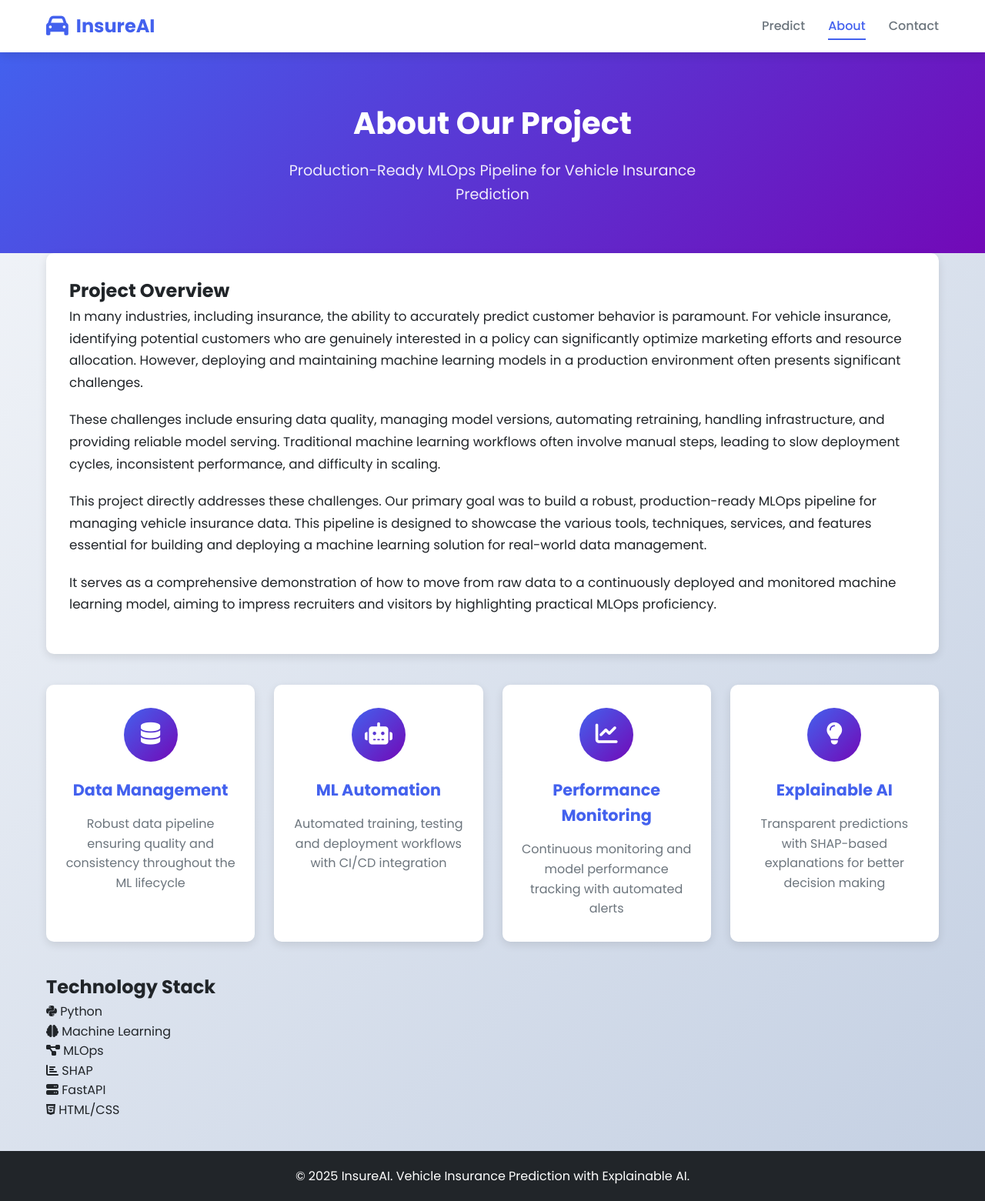
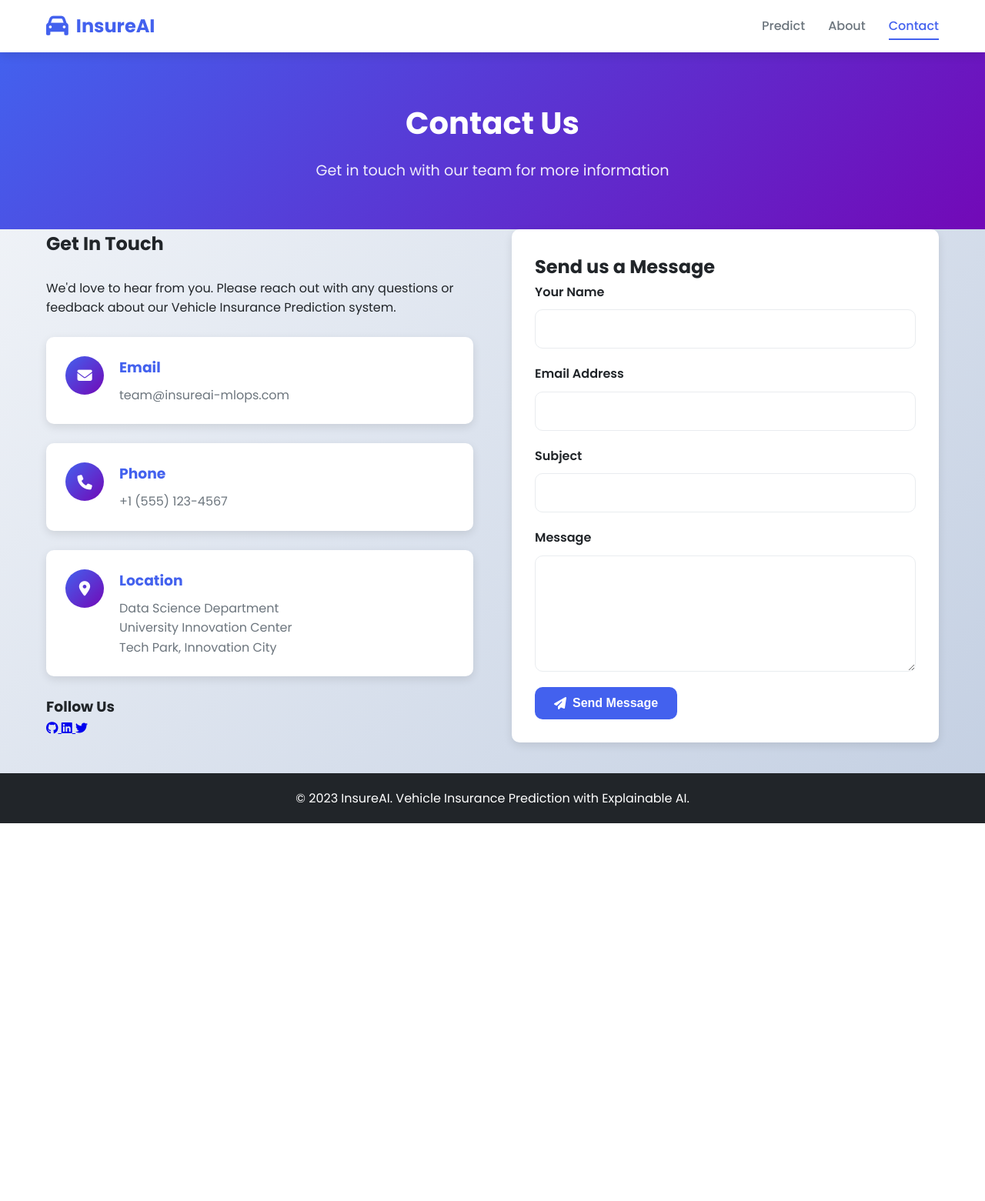
Before and after one commit to kaushikmc/Project-Vehicle, a FastAPI app: page /contact in a window 1280 px wide. Shown: the whole page at 77% size. After the commit the page ends 1070 px from the top, so only its background shows below. Run offline with FastAPI, Linux system fonts and the light colour scheme; parts of the project's set-up code (start-up, migrations or seed data) failed here and were passed over.

Commit message:
New final..

```diff
--- a/templates/contact.html
+++ b/templates/contact.html
@@ -3,7 +3,7 @@
 <head>
     <meta charset="UTF-8">
     <meta name="viewport" content="width=device-width, initial-scale=1.0">
-    <title>About | InsureAI - Vehicle Insurance Prediction</title>
+    <title>Contact | InsureAI - Vehicle Insurance Prediction</title>
     <link rel="stylesheet" href="/static/css/style.css">
     <link href="https://fonts.googleapis.com/css2?family=Poppins:wght@300;400;500;600;700&display=swap" rel="stylesheet">
     <link rel="stylesheet" href="https://cdnjs.cloudflare.com/ajax/libs/font-awesome/6.4.0/css/all.min.css">
@@ -18,8 +18,8 @@
             </div>
             <nav class="nav">
                 <a href="/" class="nav-link">Predict</a>
-                <a href="/about" class="nav-link active">About</a>
-                <a href="/contact" class="nav-link">Contact</a>
+                <a href="/about" class="nav-link">About</a>
+                <a href="/contact" class="nav-link active">Contact</a>
             </nav>
         </div>
     </header>
@@ -28,8 +28,8 @@
     <section class="hero">
         <div class="container">
             <div class="hero-content">
-                <h1>About Our Project</h1>
-                <p>Production-Ready MLOps Pipeline for Vehicle Insurance Prediction</p>
+                <h1>Contact Us</h1>
+                <p>Get in touch with our team for more information</p>
             </div>
         </div>
     </section>
@@ -37,82 +37,81 @@
     <!-- Main Content -->
     <main class="main">
         <div class="container">
-            <div class="about-content">
-                <div class="about-text">
-                    <h2>Project Overview</h2>
-                    <p>
-                        In many industries, including insurance, the ability to accurately predict customer behavior is paramount. For vehicle insurance, identifying potential customers who are genuinely interested in a policy can significantly optimize marketing efforts and resource allocation. However, deploying and maintaining machine learning models in a production environment often presents significant challenges.
-                    </p>
-                    <p>
-                        These challenges include ensuring data quality, managing model versions, automating retraining, handling infrastructure, and providing reliable model serving. Traditional machine learning workflows often involve manual steps, leading to slow deployment cycles, inconsistent performance, and difficulty in scaling.
-                    </p>
-                    <p>
-                        This project directly addresses these challenges. Our primary goal was to build a robust, production-ready MLOps pipeline for managing vehicle insurance data. This pipeline is designed to showcase the various tools, techniques, services, and features essential for building and deploying a machine learning solution for real-world data management.
-                    </p>
-                    <p>
-                        It serves as a comprehensive demonstration of how to move from raw data to a continuously deployed and monitored machine learning model, aiming to impress recruiters and visitors by highlighting practical MLOps proficiency.
-                    </p>
-                </div>
+            <div class="contact-content">
+                <div class="contact-info">
+                    <h2>Get In Touch</h2>
+                    <p>We'd love to hear from you. Please reach out with any questions or feedback about our Vehicle Insurance Prediction system.</p>
 
-                <div class="features-grid">
-                    <div class="feature-card">
-                        <div class="feature-icon">
-                            <i class="fas fa-database"></i>
+                    <div class="contact-item">
+                        <div class="contact-icon">
+                            <i class="fas fa-envelope"></i>
                         </div>
-                        <h3>Data Management</h3>
-                        <p>Robust data pipeline ensuring quality and consistency throughout the ML lifecycle</p>
+                        <div class="contact-details">
+                            <h3>Email</h3>
+                            <p>team@insureai-mlops.com</p>
+                        </div>
                     </div>
-                    <div class="feature-card">
-                        <div class="feature-icon">
-                            <i class="fas fa-robot"></i>
+
+                    <div class="contact-item">
+                        <div class="contact-icon">
+                            <i class="fas fa-phone"></i>
                         </div>
-                        <h3>ML Automation</h3>
-                        <p>Automated training, testing and deployment workflows with CI/CD integration</p>
+                        <div class="contact-details">
+                            <h3>Phone</h3>
+                            <p>+1 (555) 123-4567</p>
+                        </div>
                     </div>
-                    <div class="feature-card">
-                        <div class="feature-icon">
-                            <i class="fas fa-chart-line"></i>
+
+                    <div class="contact-item">
+                        <div class="contact-icon">
+                            <i class="fas fa-map-marker-alt"></i>
                         </div>
-                        <h3>Performance Monitoring</h3>
-                        <p>Continuous monitoring and model performance tracking with automated alerts</p>
+                        <div class="contact-details">
+                            <h3>Location</h3>
+                            <p>Data Science Department<br>University Innovation Center<br>Tech Park, Innovation City</p>
+                        </div>
                     </div>
-                    <div class="feature-card">
-                        <div class="feature-icon">
-                            <i class="fas fa-lightbulb"></i>
+
+                    <div class="social-links">
+                        <h3>Follow Us</h3>
+                        <div class="social-icons">
+                            <a href="#" class="social-link">
+                                <i class="fab fa-github"></i>
+                            </a>
+                            <a href="#" class="social-link">
+                                <i class="fab fa-linkedin"></i>
+                            </a>
+                            <a href="#" class="social-link">
+                                <i class="fab fa-twitter"></i>
+                            </a>
                         </div>
-                        <h3>Explainable AI</h3>
-                        <p>Transparent predictions with SHAP-based explanations for better decision making</p>
                     </div>
                 </div>
 
-                <div class="tech-stack">
-                    <h2>Technology Stack</h2>
-                    <div class="tech-grid">
-                        <div class="tech-item">
-                            <i class="fab fa-python"></i>
-                            <span>Python</span>
+                <div class="contact-form">
+                    <h2>Send us a Message</h2>
+                    <form class="message-form" id="contactForm">
+                        <div class="form-group">
+                            <label for="name">Your Name</label>
+                            <input type="text" id="name" name="name" required>
                         </div>
-                        <div class="tech-item">
-                            <i class="fas fa-brain"></i>
-                            <span>Machine Learning</span>
+                        <div class="form-group">
+                            <label for="email">Email Address</label>
+                            <input type="email" id="email" name="email" required>
                         </div>
-                        <div class="tech-item">
-                            <i class="fas fa-project-diagram"></i>
-                            <span>MLOps</span>
+                        <div class="form-group">
+                            <label for="subject">Subject</label>
+                            <input type="text" id="subject" name="subject" required>
                         </div>
-                        <div class="tech-item">
-                            <i class="fas fa-chart-bar"></i>
-                            <span>SHAP</span>
+                        <div class="form-group">
+                            <label for="message">Message</label>
+                            <textarea id="message" name="message" rows="5" required></textarea>
                         </div>
-                        <div class="tech-item">
-                            <i class="fas fa-server"></i>
-                            <span>FastAPI</span>
-                        </div>
-                        <div class="tech-item">
-                            <i class="fab fa-html5"></i>
-                            <span>HTML/CSS</span>
-                        </div>
-                    </div>
+                        <button type="submit" class="btn btn-primary">
+                            <i class="fas fa-paper-plane"></i>
+                            Send Message
+                        </button>
+                    </form>
                 </div>
             </div>
         </div>
@@ -121,8 +120,21 @@
     <!-- Footer -->
     <footer class="footer">
         <div class="container">
-            <p>&copy; 2025 InsureAI. Vehicle Insurance Prediction with Explainable AI.</p>
+            <p>&copy; 2023 InsureAI. Vehicle Insurance Prediction with Explainable AI.</p>
         </div>
     </footer>
+
+    <script>
+        // Contact form handling
+        document.getElementById('contactForm').addEventListener('submit', function(e) {
+            e.preventDefault();
+
+            // Show success message
+            alert('Thank you for your message! We will get back to you soon.');
+
+            // Reset form
+            this.reset();
+        });
+    </script>
 </body>
 </html>
```
